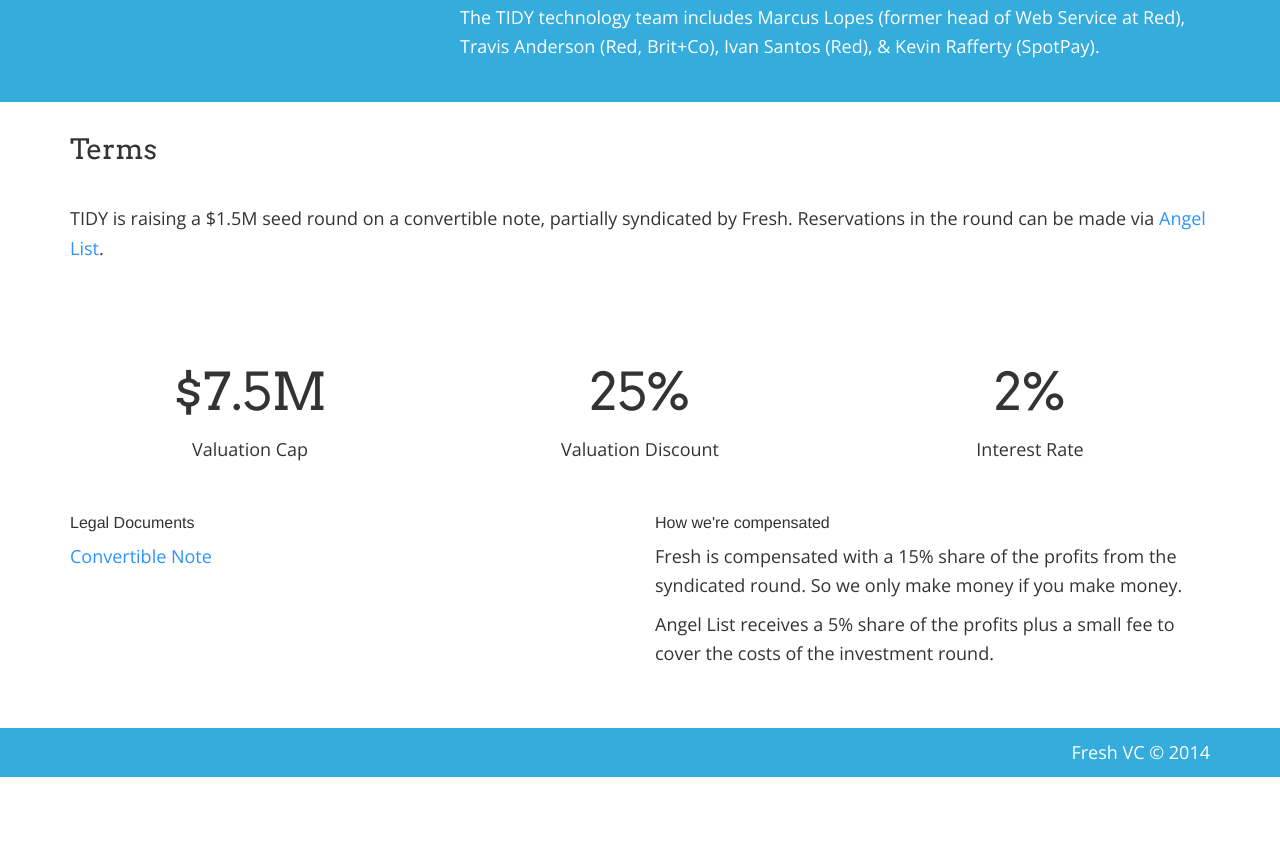
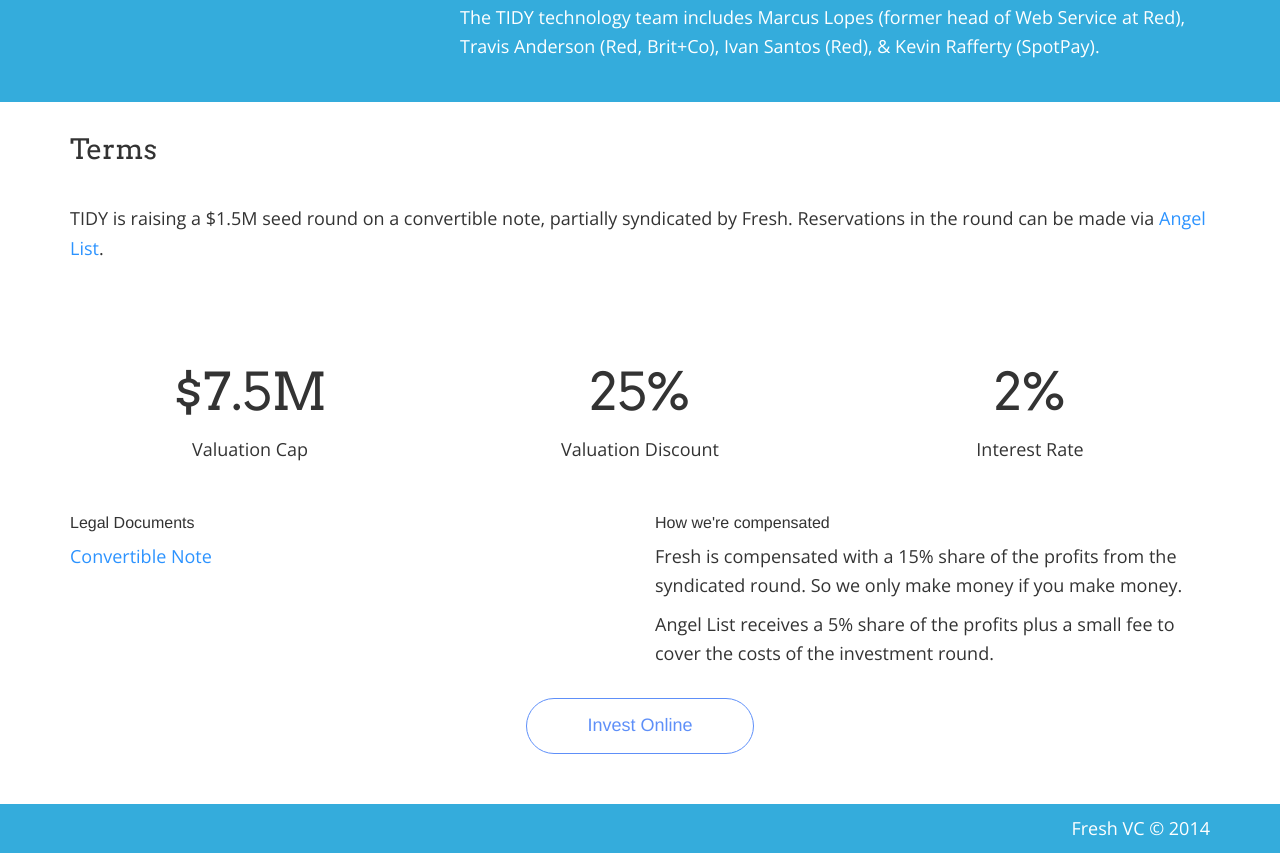
Before and after one commit to shri/Fresh-tidy, a plain HTML site: page index.html in a window 1280 px wide. Shown: the part 2253-3106 px from the top of the page. Before the commit the page ends 3030 px from the top, so only its background shows below. Drawn offline with nearby package versions, Linux system fonts and the light colour scheme; a web font is replaced by a local one.

Commit message:
added final cat

```diff
--- a/assets/css/gsdk-base.css
+++ b/assets/css/gsdk-base.css
@@ -1256,3 +1256,8 @@ p.copyright{
 div.main-bottom-padded{
     padding-bottom: 50px;
 }
+
+div.final-invest-button{
+    padding-top: 20px;
+    text-align: center;
+}
--- a/index.html
+++ b/index.html
@@ -181,6 +181,9 @@
                     <p>Angel List receives a 5% share of the profits plus a small fee to cover the costs of the investment round.</p>
                 </div>
             </div>
+            <div class="final-invest-button">
+                <button class="btn btn-primary btn-round btn-lg btn-margin">Invest Online</button>
+            </div>
         </div>
     </div>
     <div class="main main-blue main-footer">
```
